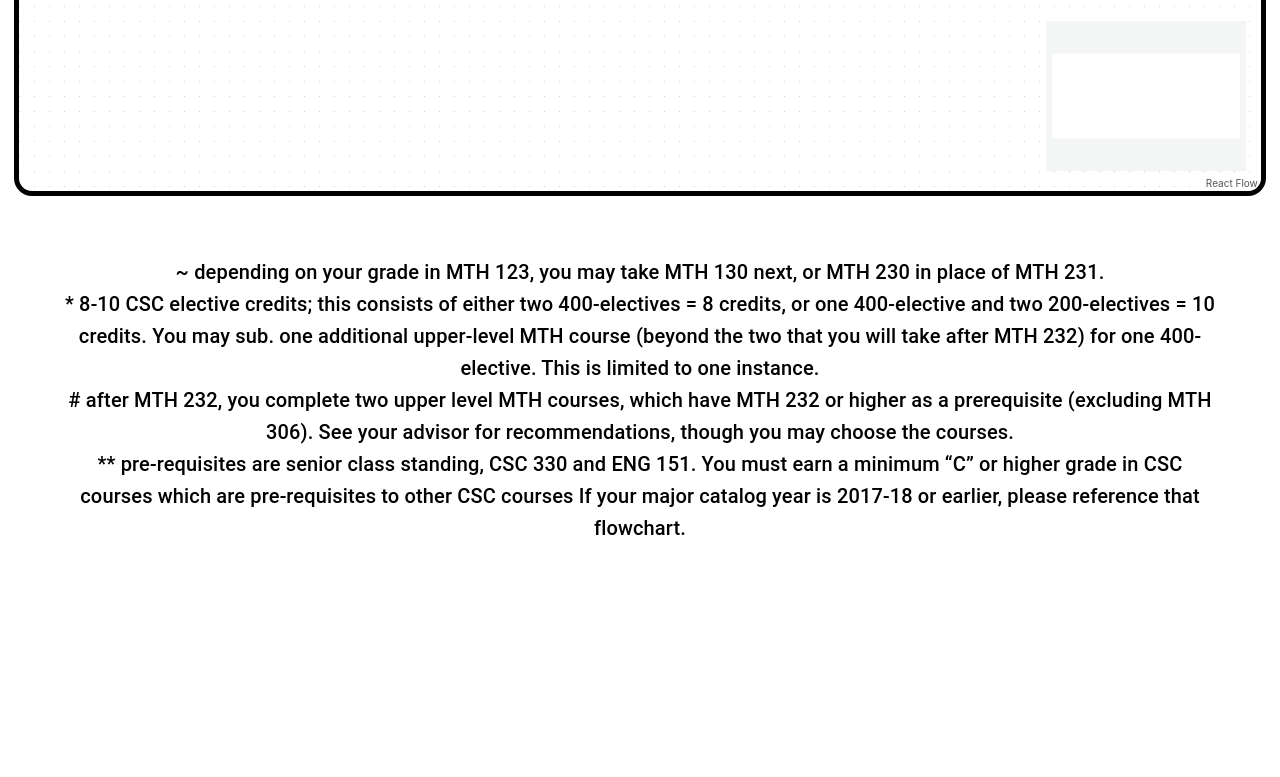
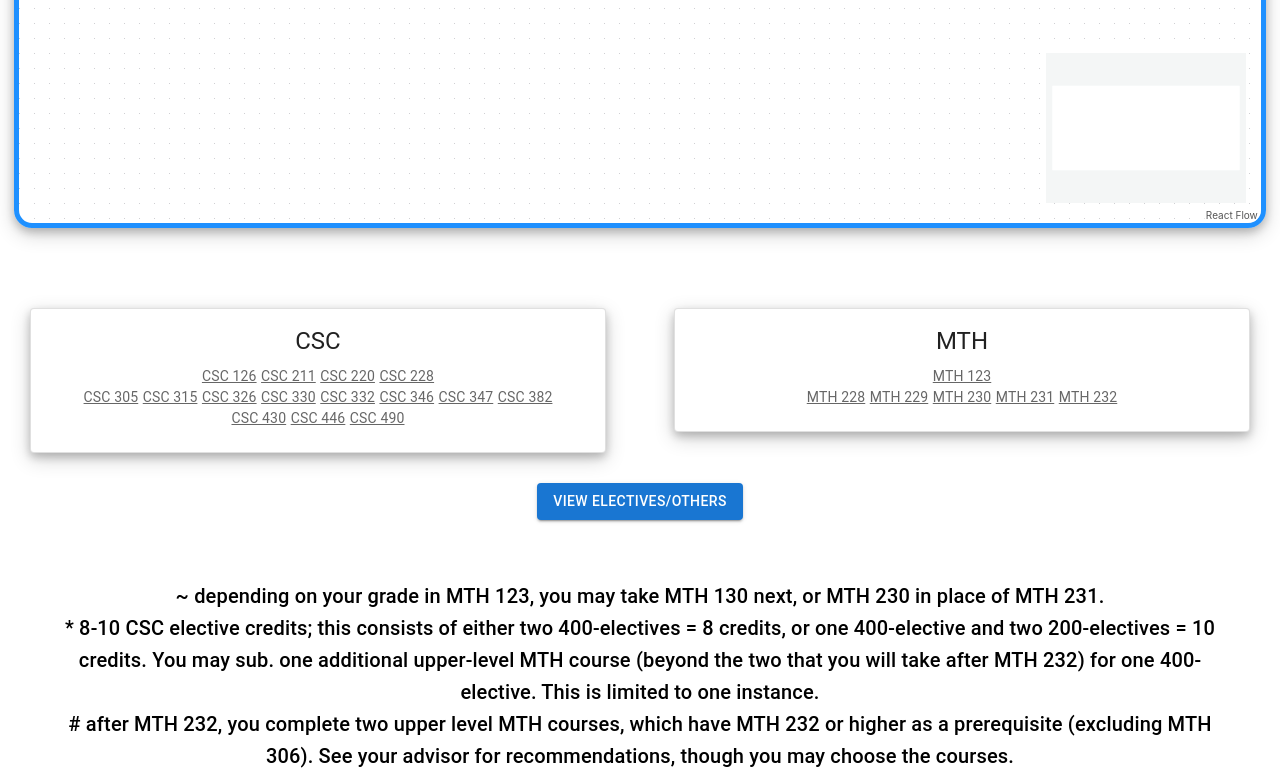
Before and after one commit to AndreaHabib/flowchart, a React (Create React App) app: page / in a window 1280 px wide. Shown: the part 676-1453 px from the top of the page. Before the commit the page ends 1280 px from the top, so only its background shows below. Built offline with nearby package versions, Linux system fonts and the light colour scheme.

Commit message:
FEAT: added list of classes

```diff
--- a/src/App.css
+++ b/src/App.css
@@ -7,9 +7,10 @@
 }
 
 .react-flow {
-  border: 5px solid black;
+  border: 5px solid #1e90ff;
   border-radius: 18px;
   margin-top: 50px;
+  box-shadow: 0 4px 8px 0 rgba(0, 0, 0, 0.2), 0 6px 20px 0 rgba(0, 0, 0, 0.19);
 }
 
 .description {
@@ -17,3 +18,13 @@
   font-size: 20px;
   font-weight: bold;
 }
+
+.classes-container {
+  width: 100%;
+  margin-top: 50px;
+}
+
+.classes-card {
+  margin: 30px;
+  box-shadow: 0 4px 8px 0 rgba(0, 0, 0, 0.2), 0 6px 20px 0 rgba(0, 0, 0, 0.19);
+}
--- a/src/App.js
+++ b/src/App.js
@@ -2,7 +2,14 @@ import "./App.css";
 import { useState, useCallback } from "react";
 import ReactFlow, { MiniMap, Background } from "react-flow-renderer";
 import elements from "./elements";
-import { Typography } from "@mui/material";
+import {
+  Typography,
+  Box,
+  Card,
+  CardContent,
+  Grid,
+  Button,
+} from "@mui/material";
 import { SwitchPrereq } from "./SwitchPrereq";
 
 const style = {
@@ -50,8 +57,9 @@ function App() {
         - You can also click on any of the classes to view the prerequisites.
       </Typography>
       <Typography variant="h6">
-        - By clicking on the class, you can also view the description of the
-        class.
+        - To view the description of any of the classes on the flowchart, you
+        can find a list of all the classes below the flowchart where you can see
+        the description of each individual class.
       </Typography>
       <ReactFlow
         onElementClick={onClickElement}
@@ -73,6 +81,228 @@ function App() {
         <MiniMap />
         <Background />
       </ReactFlow>
+      <Box className="classes-container" component="div">
+        <Grid container spacing={1}>
+          <Grid item xs={12} md={6}>
+            <Card className="classes-card" variant="outlined">
+              <CardContent>
+                <Typography gutterBottom variant="h5" component="div">
+                  CSC
+                </Typography>
+                <Typography
+                  target="_blank"
+                  href="https://csicuny.smartcatalogiq.com/current/Undergraduate-Catalog/Courses/CSC-Computer-Science/100/CSC-126"
+                  variant="body2"
+                  color="textSecondary"
+                  component="a"
+                >
+                  CSC 126
+                </Typography>{" "}
+                <Typography
+                  target="_blank"
+                  href="https://csicuny.smartcatalogiq.com/en/Current/Undergraduate-Catalog/Courses/CSC-Computer-Science/200/CSC-211"
+                  variant="body2"
+                  color="textSecondary"
+                  component="a"
+                >
+                  CSC 211
+                </Typography>{" "}
+                <Typography
+                  target="_blank"
+                  href="https://csicuny.smartcatalogiq.com/en/Current/Undergraduate-Catalog/Courses/CSC-Computer-Science/200/CSC-220"
+                  variant="body2"
+                  color="textSecondary"
+                  component="a"
+                >
+                  CSC 220
+                </Typography>{" "}
+                <Typography
+                  target="_blank"
+                  href="https://csicuny.smartcatalogiq.com/Current/Undergraduate-Catalog/Courses/CSC-Computer-Science/200/CSC-228"
+                  variant="body2"
+                  color="textSecondary"
+                  component="a"
+                >
+                  CSC 228
+                </Typography>{" "}
+                <br></br>
+                <Typography
+                  target="_blank"
+                  href="https://csicuny.smartcatalogiq.com/Current/Undergraduate-Catalog/Courses/CSC-Computer-Science/300/CSC-305"
+                  variant="body2"
+                  color="textSecondary"
+                  component="a"
+                >
+                  CSC 305
+                </Typography>{" "}
+                <Typography
+                  target="_blank"
+                  href="https://csicuny.smartcatalogiq.com/Current/Undergraduate-Catalog/Courses/CSC-Computer-Science/300/CSC-315"
+                  variant="body2"
+                  color="textSecondary"
+                  component="a"
+                >
+                  CSC 315
+                </Typography>{" "}
+                <Typography
+                  target="_blank"
+                  href="https://csicuny.smartcatalogiq.com/Current/Undergraduate-Catalog/Courses/CSC-Computer-Science/300/CSC-326"
+                  variant="body2"
+                  color="textSecondary"
+                  component="a"
+                >
+                  CSC 326
+                </Typography>{" "}
+                <Typography
+                  target="_blank"
+                  href="https://csicuny.smartcatalogiq.com/Current/Undergraduate-Catalog/Courses/CSC-Computer-Science/300/CSC-330"
+                  variant="body2"
+                  color="textSecondary"
+                  component="a"
+                >
+                  CSC 330
+                </Typography>{" "}
+                <Typography
+                  target="_blank"
+                  href="https://csicuny.smartcatalogiq.com/Current/Undergraduate-Catalog/Courses/CSC-Computer-Science/300/CSC-332"
+                  variant="body2"
+                  color="textSecondary"
+                  component="a"
+                >
+                  CSC 332
+                </Typography>{" "}
+                <Typography
+                  target="_blank"
+                  href="https://csicuny.smartcatalogiq.com/Current/Undergraduate-Catalog/Courses/CSC-Computer-Science/300/CSC-346"
+                  variant="body2"
+                  color="textSecondary"
+                  component="a"
+                >
+                  CSC 346
+                </Typography>{" "}
+                <Typography
+                  target="_blank"
+                  href="https://csicuny.smartcatalogiq.com/Current/Undergraduate-Catalog/Courses/CSC-Computer-Science/300/CSC-347"
+                  variant="body2"
+                  color="textSecondary"
+                  component="a"
+                >
+                  CSC 347
+                </Typography>{" "}
+                <Typography
+                  target="_blank"
+                  href="https://csicuny.smartcatalogiq.com/Current/Undergraduate-Catalog/Courses/CSC-Computer-Science/300/CSC-382"
+                  variant="body2"
+                  color="textSecondary"
+                  component="a"
+                >
+                  CSC 382
+                </Typography>{" "}
+                <br></br>
+                <Typography
+                  target="_blank"
+                  href="https://csicuny.smartcatalogiq.com/Current/Undergraduate-Catalog/Courses/CSC-Computer-Science/400/CSC-430"
+                  variant="body2"
+                  color="textSecondary"
+                  component="a"
+                >
+                  CSC 430
+                </Typography>{" "}
+                <Typography
+                  target="_blank"
+                  href="https://csicuny.smartcatalogiq.com/Current/Undergraduate-Catalog/Courses/CSC-Computer-Science/400/CSC-446"
+                  variant="body2"
+                  color="textSecondary"
+                  component="a"
+                >
+                  CSC 446
+                </Typography>{" "}
+                <Typography
+                  target="_blank"
+                  href="https://csicuny.smartcatalogiq.com/Current/Undergraduate-Catalog/Courses/CSC-Computer-Science/400/CSC-490"
+                  variant="body2"
+                  color="textSecondary"
+                  component="a"
+                >
+                  CSC 490
+                </Typography>{" "}
+              </CardContent>
+            </Card>
+          </Grid>
+          <Grid item xs={12} md={6}>
+            <Card className="classes-card" variant="outlined">
+              <CardContent>
+                <Typography gutterBottom variant="h5" component="div">
+                  MTH
+                </Typography>
+                <Typography
+                  target="_blank"
+                  href="https://csicuny.smartcatalogiq.com/Current/Undergraduate-Catalog/Courses/MTH-Mathematics/100/MTH-123"
+                  variant="body2"
+                  color="textSecondary"
+                  component="a"
+                >
+                  MTH 123
+                </Typography>{" "}
+                <br></br>
+                <Typography
+                  target="_blank"
+                  href="https://csicuny.smartcatalogiq.com/Current/Undergraduate-Catalog/Courses/MTH-Mathematics/200/MTH-228"
+                  variant="body2"
+                  color="textSecondary"
+                  component="a"
+                >
+                  MTH 228
+                </Typography>{" "}
+                <Typography
+                  target="_blank"
+                  href="https://csicuny.smartcatalogiq.com/Current/Undergraduate-Catalog/Courses/MTH-Mathematics/200/MTH-229"
+                  variant="body2"
+                  color="textSecondary"
+                  component="a"
+                >
+                  MTH 229
+                </Typography>{" "}
+                <Typography
+                  target="_blank"
+                  href="https://csicuny.smartcatalogiq.com/Current/Undergraduate-Catalog/Courses/MTH-Mathematics/200/MTH-230"
+                  variant="body2"
+                  color="textSecondary"
+                  component="a"
+                >
+                  MTH 230
+                </Typography>{" "}
+                <Typography
+                  target="_blank"
+                  href="https://csicuny.smartcatalogiq.com/Current/Undergraduate-Catalog/Courses/MTH-Mathematics/200/MTH-231"
+                  variant="body2"
+                  color="textSecondary"
+                  component="a"
+                >
+                  MTH 231
+                </Typography>{" "}
+                <Typography
+                  target="_blank"
+                  href="https://csicuny.smartcatalogiq.com/Current/Undergraduate-Catalog/Courses/MTH-Mathematics/200/MTH-232"
+                  variant="body2"
+                  color="textSecondary"
+                  component="a"
+                >
+                  MTH 232
+                </Typography>{" "}
+              </CardContent>
+            </Card>
+          </Grid>
+        </Grid>
+        <Button
+          target="_blank"
+          component="a"
+          href="https://csicuny.smartcatalogiq.com/en/Current/Undergraduate-Catalog/Courses"
+          variant="contained"
+        >
+          View Electives/Others
+        </Button>
+      </Box>
       <Typography className="description" variant="h6">
         ~ depending on your grade in MTH 123, you may take MTH 130 next, or MTH
         230 in place of MTH 231. <br></br>* 8-10 CSC elective credits; this
```
